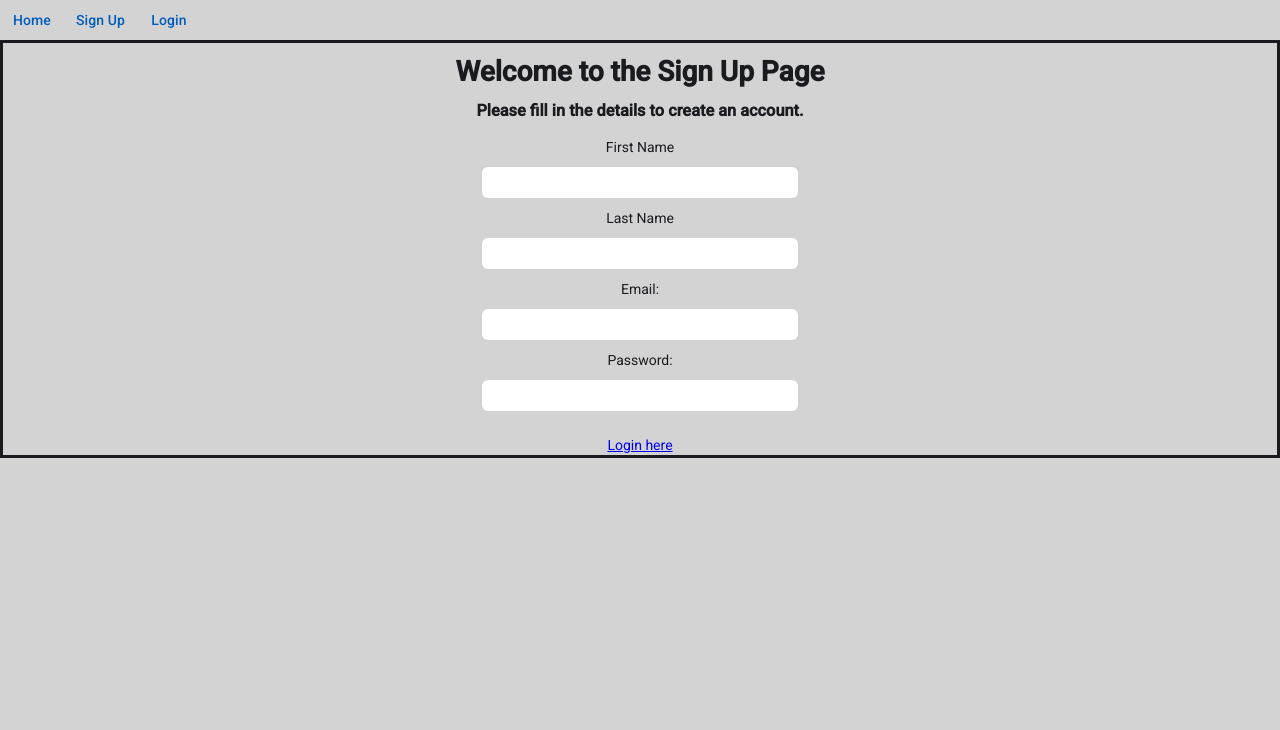
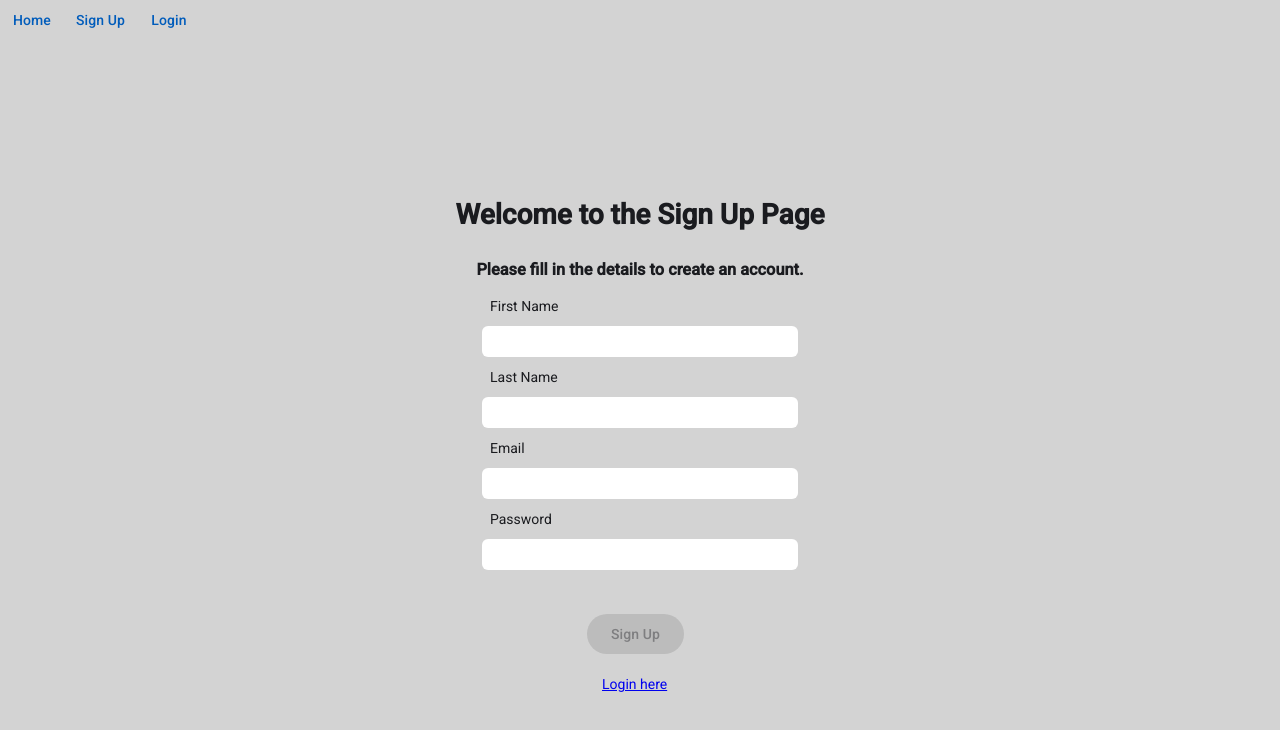
Before and after one commit to JCruz6725/TaskManager_Web_FrontEnd, an Angular app: page /signup in a window 1280 px wide. Shown: the top 730 px of the page. Built offline with nearby package versions, Linux system fonts and the light colour scheme.

Commit message:
Updated all css on both sign up and reset pages

```diff
--- a/src/app/Components/reset-password/reset-password.html
+++ b/src/app/Components/reset-password/reset-password.html
@@ -5,32 +5,32 @@
     <form [formGroup]="resetForm" (ngSubmit)="submitForm()">
         <label for="email" class="text-box-label">Email</label>
         <div>
-            <input type="text" name="email" id="email" class="text-box" required formControlName="email"/>
+            <input type="email" name="email" id="email" class="text-box" required formControlName="email"/>
         </div>
 
         <label for="old-pass" class="text-box-label">Old Password</label>
         <div>
-            <input type="text" name="old-pass" id="old-pass" class="text-box"  required formControlName="oldPassword">
+            <input type="password" name="old-pass" id="old-pass" class="text-box"  required formControlName="oldPassword">
         </div>
 
         <label for="new-pass" class="text-box-label">New Password</label>
         <div>
-            <input type="text" name="new-pass" id="new-pass" class="text-box" required formControlName="newPassword">
+            <input type="password" name="new-pass" id="new-pass" class="text-box" required formControlName="newPassword">
         </div>
 
-        <ul>
+        <ul style="padding-left: 30px;">
             @if (resetForm.get('newPassword')?.touched){
                 @if (resetForm.get('newPassword')?.hasError('specialCharMissing')) {
-                    <li style="color: red;">Password must contain at least 1 special character.</li>
+                    <li style="color: red; font-size: small;">Password must contain at least 1 special character.</li>
                 }
                 @else {
-                    <li style="color: green;">Password must contain at least 1 special character.</li>
+                    <li style="color: green; font-size: small;">Password must contain at least 1 special character.</li>
                 }
                 @if (resetForm.get('newPassword')?.value.length < 8){
-                    <li style="color: red;">Pasword must contain at least 8 characters.</li>
+                    <li style="color: red; font-size: small;">Pasword must contain at least 8 characters.</li>
                 }
                 @else{
-                    <li style="color: green">Password must contain at least 8 characters.</li>
+                    <li style="color: green; font-size: small;">Password must contain at least 8 characters.</li>
                 }
             }
         </ul>
--- a/src/app/Components/sign-up/sign-up.css
+++ b/src/app/Components/sign-up/sign-up.css
@@ -1,15 +1,9 @@
 .sign-up-container {
-    text-align: center;
-    border-style: solid;
-}
-
-.form-group {
-    margin-bottom: 15px;
-    text-align: center;
-    label {
-        display :block;
-        margin-bottom: 5px;
-    }
+    flex-direction: column;
+    display: flex;
+    align-items: center;
+    justify-content: center;
+    height: 800px;
 }
 
 .text-box-label {
@@ -26,3 +20,18 @@
     border-radius: 6px;
     border: none;
 }
+
+.submit-btn {
+    margin: 20px;
+    left: 95px;
+    width: 50;
+}
+
+.error {
+    width: 150px;
+    padding-left: 18px;
+    margin: 0px;
+    margin-bottom: 15px;
+    color: red;
+    font-size: small;
+}
--- a/src/app/Components/sign-up/sign-up.html
+++ b/src/app/Components/sign-up/sign-up.html
@@ -5,65 +5,71 @@
     <div class="form-container">
 
         <form [formGroup]="signUpForm" (ngSubmit)="submitForm()">
-            <label class="fname" for="firstName">First Name</label>
+            <label for="firstName" class="text-box-label">First Name</label>
             <div>
                 <input type="text" name="firstName" id="firstName" class="text-box" required formControlName="firstName"/>
             </div>
             @if (signUpForm.get('firstName')?.invalid && signUpForm.get('firstName')?.touched){
-                <p lcass="error" style="color: red;">First Name is required.</p>
+                <p class="error">First Name is required.</p>
             }
 
-            <label for="lastName">Last Name</label>
+            <label for="lastName" class="text-box-label">Last Name</label>
             <div>
                 <input type="text" name="lastName" id="lastName" class="text-box" required formControlName="lastName"/>
             </div>
             @if (signUpForm.get('lastName')?.invalid && signUpForm.get('lastName')?.touched){
-                <p class="error" style="color: red;">Last name is required.</p>
+                <p class="error">Last name is required.</p>
             }
 
-            <label for="email">Email:</label>
+            <label for="email" class="text-box-label">Email</label>
             <div>
                 <input type="email" name="email" id="email" class="text-box" required email formControlName="email"/>
             </div>
             @if (signUpForm.get('email')?.invalid && signUpForm.get('email')?.touched){
                 @if (signUpForm.get('email')?.hasError('required')){
-                    <p class="error" style="color: red;">Email is required.</p>
+                    <p class="error">Email is required.</p>
                 }
                 @if (signUpForm.get('email')?.hasError('email')){
-                    <p class="error" style="color: red;">Enter a valid email.</p>
+                    <p class="error">Enter a valid email.</p>
                 }
             }
 
-            <label for="password">Password:</label>
+            <label for="password" class="text-box-label">Password</label>
             <div>
                 <input type="password" name="password" id="password" class="text-box" required formControlName="password"/>
             </div>
             @if (signUpForm.get('password')?.invalid && signUpForm.get('password')?.touched){
-                <p class="error" style="color: red;">Password is required.</p>
+                <p class="error">Password is required.</p>
             }
-            <ul>
+            <ul style="padding-left: 30px;">
                 @if (signUpForm.get('password')?.touched){
                     @if (signUpForm.get('password')?.hasError('specialCharMissing')) {
-                        <li style="color: red;">Password must contain at least 1 special character.</li>
+                        <li style="color: red; font-size: small;">Password must contain at least 1 special character.</li>
                     }
                     @else {
-                        <li style="color: green;">Password must contain at least 1 special character.</li>
+                        <li style="color: green; font-size: small;">Password must contain at least 1 special character.</li>
                     }
                     @if (signUpForm.get('password')?.value.length < 8){
-                        <li style="color: red;">Pasword must contain at least 8 characters.</li>
+                        <li style="color: red; font-size: small;">Pasword must contain at least 8 characters.</li>
                     }
                     @else{
-                        <li style="color: green">Password must contain at least 8 characters.</li>
+                        <li style="color: green; font-size: small;">Password must contain at least 8 characters.</li>
                     }
                 }
             </ul>
 
+            <button class="submit-btn" matButton="tonal" type="submit" [disabled]="signUpForm.invalid">Sign Up</button>
+
         </form>
 
-        <p *ngIf="errorMessage()" style="color: red;"> {{ errorMessage() }}
-        </p>
-        <p *ngIf="successMessage()" style="color: green;"> {{ successMessage() }} </p>
+        @if (successMessage()) {
+            <p style="color: green;">{{successMessage()}}</p>
+            <a routerLink="/login">Return to Login</a>
+        }
+        @if (errorMessage()) {
+            <p style="color: red;"> {{errorMessage()}} </p>
+        }
 
-        <a routerLink="/login">Login here</a>
+        <a routerLink="/login" style="margin-left: 130px;">Login here</a>
     </div>
 </div>
--- a/src/app/Components/sign-up/sign-up.ts
+++ b/src/app/Components/sign-up/sign-up.ts
@@ -7,12 +7,13 @@ import { RouterLink } from '@angular/router';
 import { RequestHelperService } from '../../Services/BaseService/request-helper-service';
 import { HttpErrorResponse } from '@angular/common/http';
 import { DataSharingService } from '../../Services/TaskServices/DataSharingService/data-sharing-service';
+import { MatButton } from '@angular/material/button';
 
 
 @Component({
   selector: 'app-sign-up',
   standalone: true,
-  imports: [CommonModule, FormsModule, ReactiveFormsModule, RouterLink],
+  imports: [CommonModule, FormsModule, ReactiveFormsModule, RouterLink, MatButton],
   templateUrl: './sign-up.html',
   styleUrl: './sign-up.css',
 })
@@ -55,10 +56,16 @@ export class SignupComponent {
   submitForm() {
     this.errorMessage.set(null);
     this.successMessage.set(null);
+
     if (this.signUpForm.invalid) {
       this.errorMessage.set('Please fill in all required fields correctly.');
       return;
     }
+
+    this.model.firstName = this.signUpForm.value.firstName;
+    this.model.lastName = this.signUpForm.value.lastName;
+    this.model.email = this.signUpForm.value.email;
+    this.model.password = this.signUpForm.value.password;
 
     this.authService.registerUser(this.model).subscribe({
       next: (response) => {
```
